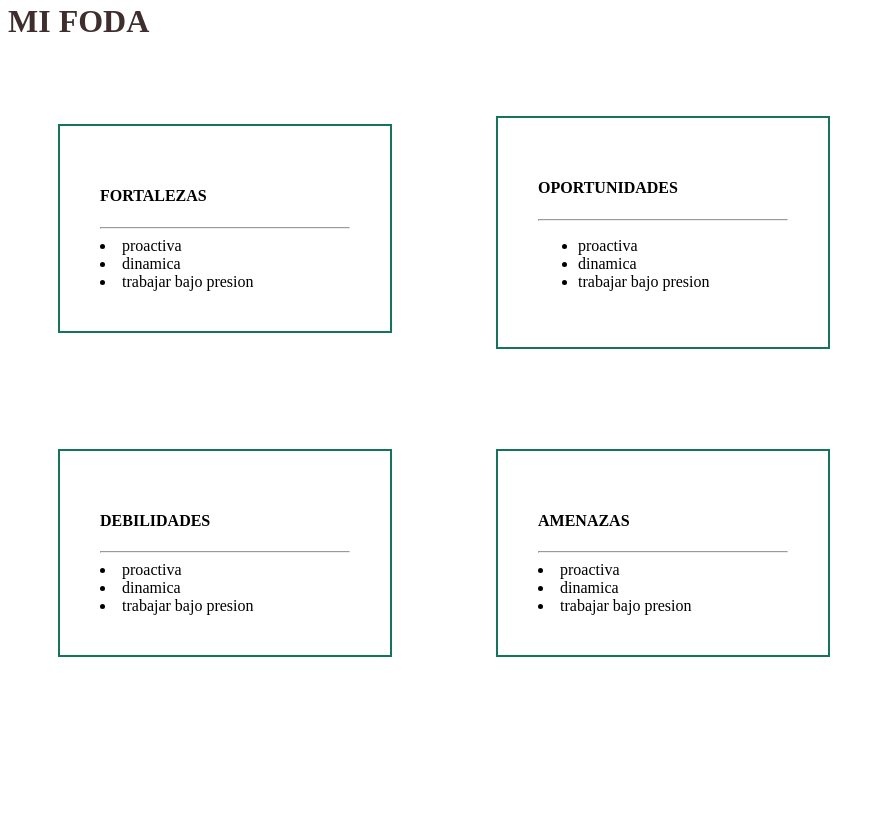
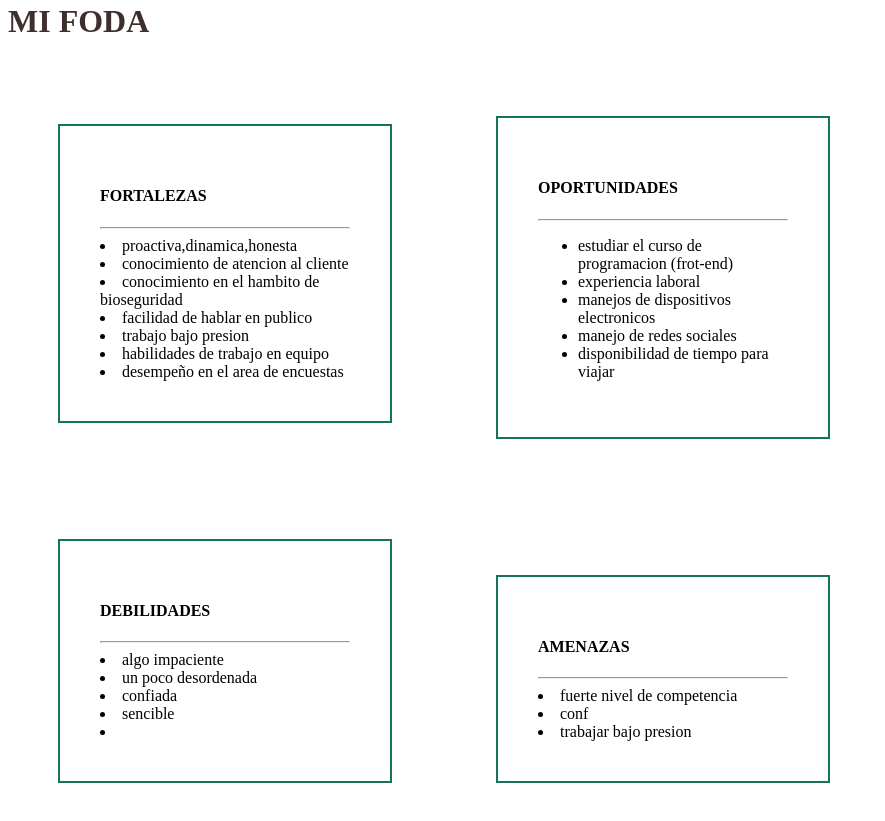
Before and after one commit to 22kellinirias/Mi-Portafolio, a plain HTML site: page index.html in a window 1280 px wide. Shown: the part 837-1658 px from the top of the page, without its empty margins (0-885 px from the left). Before the commit the page ends 1552 px from the top, so only its background shows below. Drawn offline with Linux system fonts and the light colour scheme.

Commit message:
agregado texto en index modificaciones en css

```diff
--- a/index.html
+++ b/index.html
@@ -37,9 +37,13 @@
                 <hr>
                 <div id="contenido">
 
-                    <li> proactiva</li>
-                    <li>dinamica</li>
-                <li>trabajar bajo presion</li>
+                    <li> proactiva,dinamica,honesta</li>
+                    <li>conocimiento de atencion al cliente</li>
+                    <li>conocimiento en el hambito de bioseguridad</li>
+                    <li>facilidad de hablar en publico</li>
+                    <li>trabajo bajo presion</li>
+                    <li>habilidades de trabajo en equipo</li>
+                    <li>desempeño en el area de encuestas</li>
             </ul>
     </article>
 
@@ -48,9 +52,11 @@
             <h4>OPORTUNIDADES</h4>
             <hr>
             <ul>
-                <li> proactiva</li>
-                   <li>dinamica</li>
-               <li>trabajar bajo presion</li>
+                <li> estudiar el curso de programacion (frot-end)</li>
+                   <li>experiencia laboral</li>
+               <li>manejos de dispositivos electronicos</li>
+               <li>manejo de redes sociales</li>
+               <li>disponibilidad de tiempo para viajar</li>
            </ul>
             </div>
         </article>
@@ -60,9 +66,11 @@
                 <h4>DEBILIDADES</h4>
                 <hr>
                 <div id="contenido">
-                    <li> proactiva</li>
-                   <li>dinamica</li>
-               <li>trabajar bajo presion</li>
+                    <li> algo impaciente</li>
+                   <li>un poco desordenada</li>
+               <li>confiada</li>
+               <li>sencible</li>
+               <li></li>
            </ul>
     </article>
 
@@ -70,8 +78,8 @@
         <div id="contenido">
         <h4>AMENAZAS</h4>
         <hr>
-        <li> proactiva</li>
-        <li>dinamica</li>
+        <li> fuerte nivel de competencia</li>
+        <li>conf</li>
     <li>trabajar bajo presion</li>
 </ul>
         </div>
```
